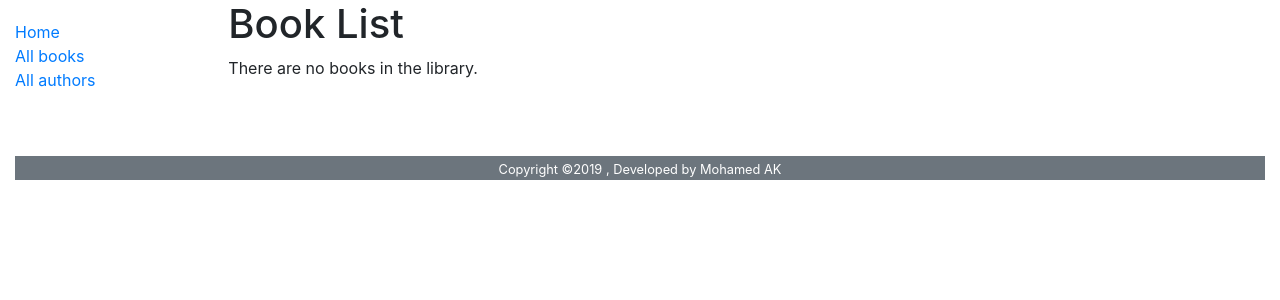
After one commit to Mohamed-ak/locallibrary, a Django app: page /catalog/books/ in a window 1280 px wide. The commit adds this page. Shown: the top 300 px of the page. Run offline with Django 3.2, Linux system fonts and the light colour scheme; data that the repository does not hold is empty; some libraries are stand-ins or nearby versions.

Commit message:
Adds the view and the template for listing books in the library

```diff
--- a/catalog/templates/base_generic.html
+++ b/catalog/templates/base_generic.html
@@ -16,7 +16,7 @@
                 {% block sidebar %}
                 <ul class="sidebar-nav">
                     <li><a href="{% url 'index' %}">Home</a></li>
-                    <li><a href="">All books</a></li>
+                    <li><a href="{% url 'books' %}">All books</a></li>
                     <li><a href="">All authors</a></li>
                 </ul>
                 {% endblock sidebar %}
@@ -25,7 +25,7 @@
                 {% block content %}{% endblock %}
             </div>
         </div>
-        <footer>
+        <footer class="mt-5">
             {% block footer %}
             <p class="text-center bg-secondary text-white"><small>Copyright &copy;2019 , Developed by Mohamed AK</small></p>
             {% endblock %}
--- /dev/null
+++ b/catalog/templates/catalog/book_list.html
@@ -0,0 +1,19 @@
+{% extends "base_generic.html" %}
+
+{% block title %}Local Library | Books{% endblock %}
+
+
+{% block content%}
+
+<h1>Book List</h1>
+{% if book_list %}
+<ul>
+    {% for book in book_list %}
+    <li><a href="{{ book.get_absolute_url }}">{{ book.title}}</a></li>
+    {% endfor %}
+</ul>
+{% else %}
+<p>There are no books in the library.</p>
+{% endif %}
+
+{% endblock %}
--- a/catalog/urls.py
+++ b/catalog/urls.py
@@ -3,4 +3,5 @@ from . import views
 
 urlpatterns = [
     path('', views.index, name='index'),
+    path('books/', views.BookListView.as_view(), name='books'),
 ]
--- a/catalog/views.py
+++ b/catalog/views.py
@@ -1,6 +1,7 @@
 from django.shortcuts import render
 
 from .models import Author, Book, BookInstance, Genre
+from django.views import generic
 # Create your views here.
 
 def index(request):
@@ -22,3 +23,6 @@ def index(request):
     }
 
     return render(request,'index.html', context)
+
+class BookListView(generic.ListView):
+    model = Book
```
